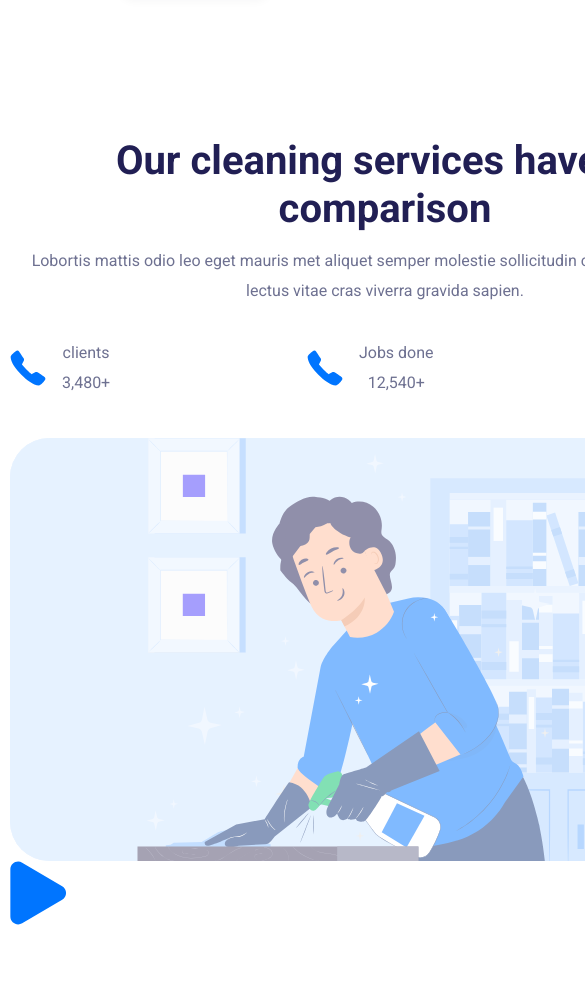
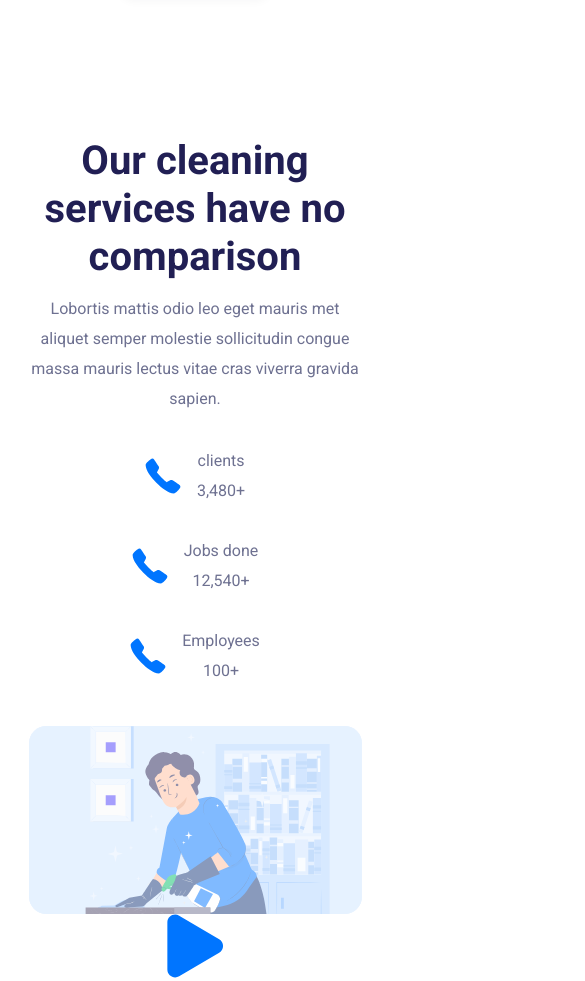
Before and after one commit to progdidi/cleaningX, a website: page app/index.html in a window 390 px wide. Shown: the part 2740-3721 px from the top of the page, 585 px wide, since content can reach past the window. Drawn offline with Linux system fonts and the light colour scheme.

Commit message:
fix: add media styles comparison section

```diff
--- a/app/scss/blocks/_comparison.scss
+++ b/app/scss/blocks/_comparison.scss
@@ -6,13 +6,17 @@
     padding-bottom: 240px;
     margin-bottom: 240px;
     &__title {
+        max-width: 608px;
+        margin: 0 auto;
         margin-bottom: 13px;
     }
     &__text {
+        max-width: 702px;
+        margin: 0 auto;
         margin-bottom: 32px;
     }
     &__inner {
-        width: 750px;
+        max-width: 62%;
         display: flex;
         align-items: center;
         justify-content: space-between;
@@ -36,7 +40,65 @@
 
     &__video {
         &-img {
+            object-fit: cover;
         }
     }
 
 }
+
+@media(max-width: 1100px){
+    .comparison {
+        &__video {
+            &-img {
+                object-fit: cover;
+                max-width: 90%;
+                margin: 0 auto;
+            }
+        }
+    }
+}
+
+@media(max-width: 800px) {
+    .comparison {
+        &__title {
+            max-width: 85%;
+        }
+        &__text {
+            max-width: 80%;
+        }
+        &__inner {
+            max-width: 80%;
+        }
+    }
+}
+
+@media(max-width: 650px) {
+    .comparison {
+        &__title {
+            max-width: 90%;
+        }
+        &__text {
+            max-width: 90%;
+        }
+        &__inner {
+            max-width: 90%;
+        }
+
+        &__video {
+            &-img {
+                max-width: 90%;
+            }
+        }
+    }
+}
+
+@media (max-width: 550px) {
+    .comparison {
+        &__inner {
+            flex-direction: column;
+            justify-content: center;
+            align-items: center;
+            gap: 30px;
+        }
+    }
+}
--- a/app/scss/blocks/_how.scss
+++ b/app/scss/blocks/_how.scss
@@ -42,6 +42,8 @@
 
 @media (max-width: 1100px) {
     .how {
+        padding-bottom: 70px;
+        margin-bottom: 70px;
         &__inner {
             .how__item {
                 &-img {
@@ -82,8 +84,6 @@
 
 @media(max-width: 500px) {
     .how {
-        padding-bottom: 70px;
-        margin-bottom: 70px;
         &__buttons {
             flex-direction: column;
         }
```
Also changed, not shown: app/css/style.min.css.
